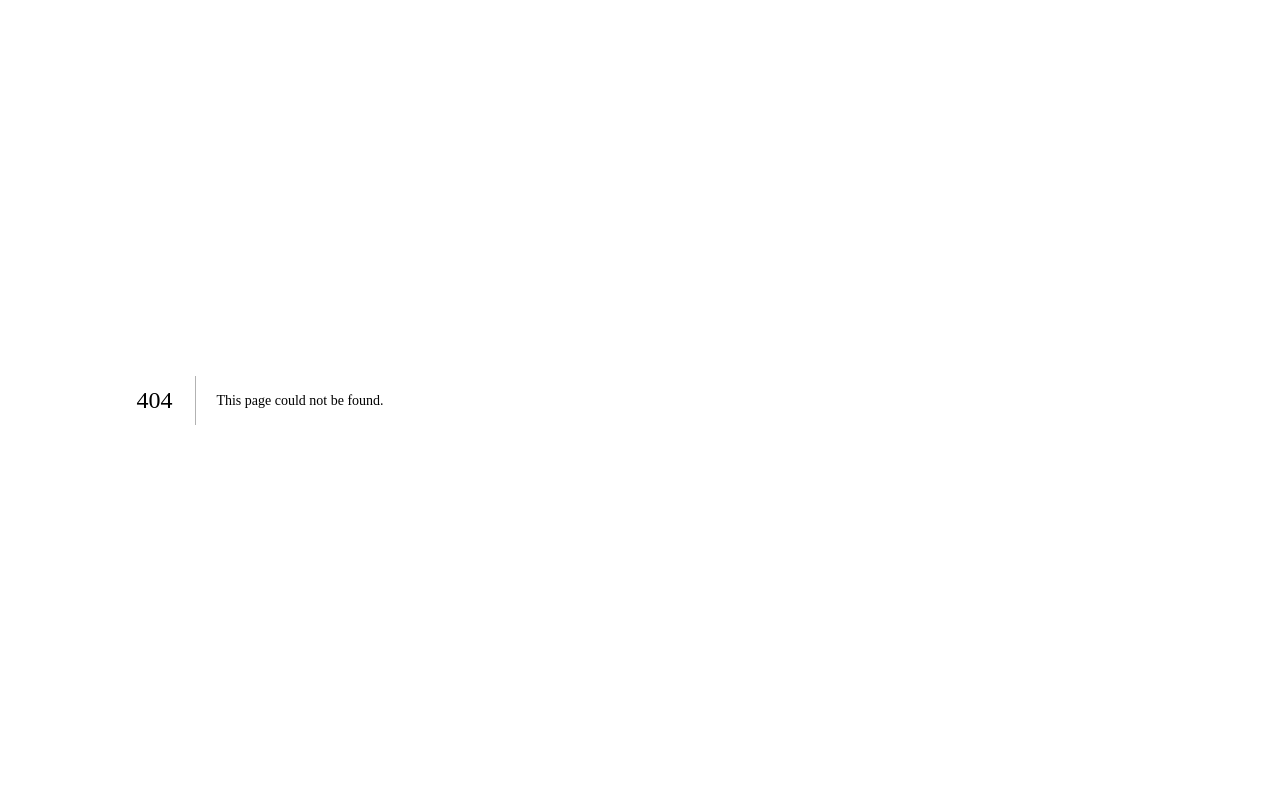
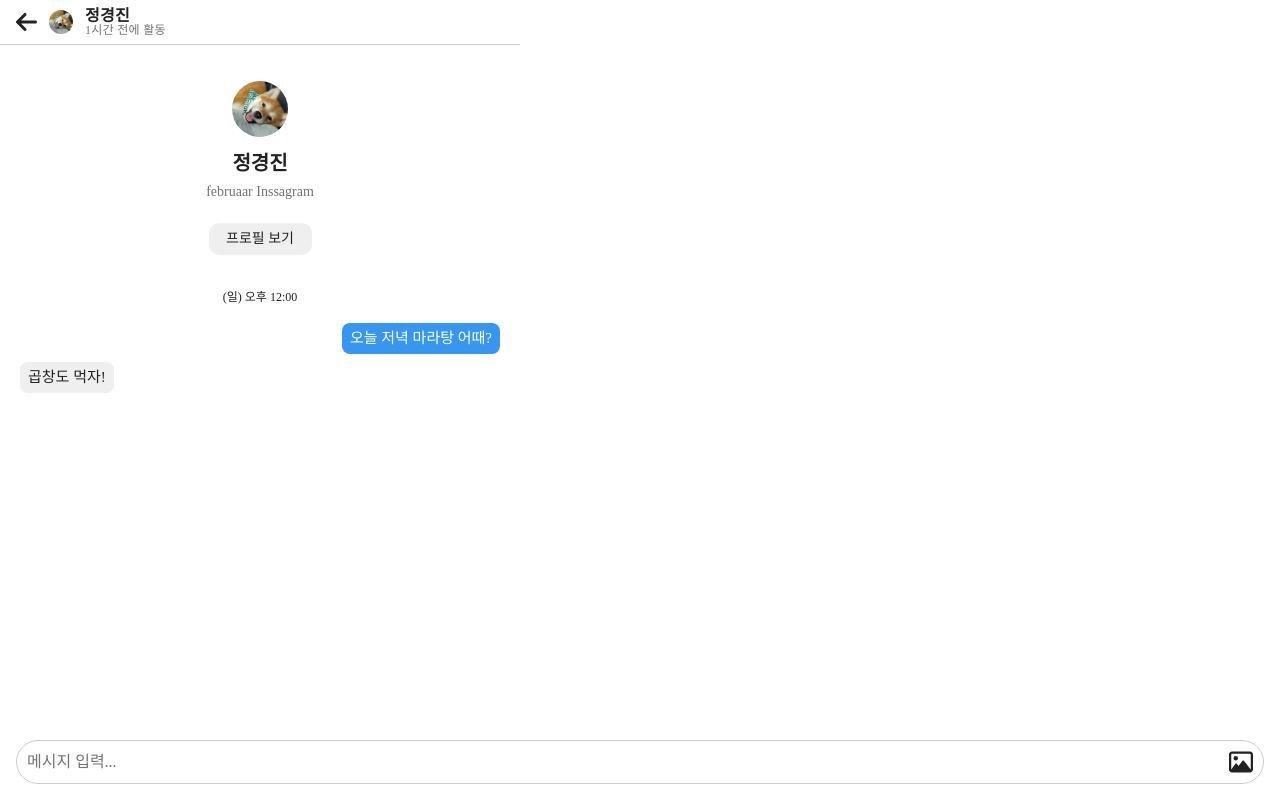
Before and after one commit to inssagram/FE, a Next.js app: page /direct/in in a window 1280 px wide. Before the commit this address had no page. Built offline with nearby package versions, Linux system fonts and the light colour scheme; a web font is replaced by a local one.

Commit message:
markup: direct-page layout

```diff
--- /dev/null
+++ b/components/atoms/DirectInHeader.tsx
@@ -0,0 +1,80 @@
+import Image from "next/image";
+import styled from "styled-components";
+import { FontAwesomeIcon } from "@fortawesome/react-fontawesome";
+import { faArrowLeft, faPenToSquare } from "@fortawesome/free-solid-svg-icons";
+
+const Header = styled.div`
+  display: flex;
+  flex-direction: row;
+  align-items: center;
+  width: 100%
+  height: 44px;
+  font-size: 20px;
+  font-weight: 700;
+  letter-spacing: 0.3px;
+  padding: 0 16px;
+  border-bottom: 1px solid #ccc;
+`;
+
+const BackIcon = styled.div`
+  padding-right: 12px;
+`;
+
+const Info = styled.div`
+  display: flex;
+  flex-direction: row;
+  align-items: center;
+  height: 44px;
+  gap: 6px;
+`;
+
+const Profile = styled.div`
+  display: flex;
+  align-items: center;
+  overflow: hidden;
+  border-radius: 100%;
+`;
+
+const Recent = styled.div`
+  display: flex;
+  flex-direction: column;
+  padding: 6px;
+`;
+
+const Account = styled.span`
+  font-size: 16px;
+`;
+
+const RecentTime = styled.span`
+  font-size: 12px;
+  font-weight: 400;
+  color: #737373;
+`;
+
+const DirectInHeader: React.FC = () => {
+  return (
+    <>
+      <Header>
+        <BackIcon>
+          <FontAwesomeIcon icon={faArrowLeft} fontSize={24} />
+        </BackIcon>
+        <Info>
+          <Profile>
+            <Image
+              src="/images/profile.jpg"
+              alt="프로필"
+              width={24}
+              height={24}
+            />
+          </Profile>
+          <Recent>
+            <Account>정경진</Account>
+            <RecentTime>1시간 전에 활동</RecentTime>
+          </Recent>
+        </Info>
+      </Header>
+    </>
+  );
+};
+
+export default DirectInHeader;
--- /dev/null
+++ b/components/atoms/DirectPartner.tsx
@@ -0,0 +1,72 @@
+import Image from "next/image";
+import Link from "next/link";
+import styled from "styled-components";
+
+const Partner = styled.div`
+  display: flex;
+  flex-direction: column;
+  align-items: center;
+  margin: 20px 0;
+  width: 100%;
+`;
+
+const Picture = styled.div`
+  padding: 16px 0;
+`;
+
+const Img = styled.div`
+  display: flex;
+  align-items: center;
+  overflow: hidden;
+  border-radius: 100%;
+`;
+
+const Name = styled.span`
+  text-align: center;
+  font-size: 20px;
+  font-weight: 600;
+`;
+
+const Id = styled.span`
+  font-size: 14px;
+  font-weight: 400;
+  color: #737373;
+  padding: 12px 0 24px 0;
+`;
+
+const Profile = styled.div`
+  display: flex;
+  justify-content: center;
+  align-items: center;
+  width: 103px;
+  height: 32px;
+  border-radius: 10px;
+  background-color: #efefef;
+  font-size: 14px;
+`;
+
+const DirectPartner = () => {
+  return (
+    <>
+      <Partner>
+        <Picture>
+          <Img>
+            <Image
+              src="/images/profile.jpg"
+              alt="프로필"
+              width={56}
+              height={56}
+            />
+          </Img>
+        </Picture>
+        <Name>정경진</Name>
+        <Id>februaar Inssagram</Id>
+        <Profile>
+          <Link href="/my">프로필 보기</Link>
+        </Profile>
+      </Partner>
+    </>
+  );
+};
+
+export default DirectPartner;
--- /dev/null
+++ b/components/input/DirectMessage.tsx
@@ -0,0 +1,52 @@
+import styled from "styled-components";
+import { FontAwesomeIcon } from "@fortawesome/react-fontawesome";
+import { faImage } from "@fortawesome/free-regular-svg-icons";
+
+const Container = styled.div`
+  position: fixed;
+  bottom: 0;
+  width: 100%;
+`;
+
+const Message = styled.div`
+  display: flex;
+  flex-direction: row;
+  align-items: center;
+  height: 44px;
+  margin: 16px;
+  border-radius: 22px;
+  border: 1px solid #ccc;
+  background-color: #fff;
+`;
+
+const Input = styled.input`
+  display: flex;
+  padding-left: 10px;
+  width: 100%;
+  border: none;
+  outline: none;
+  font-size: 16px;
+  color: #222;
+  background-color: transparent;
+`;
+
+const ImageIcon = styled.div`
+  padding: 10px;
+`;
+
+const DirectMessage = () => {
+  return (
+    <>
+      <Container>
+        <Message>
+          <Input placeholder="메시지 입력..."></Input>
+          <ImageIcon>
+            <FontAwesomeIcon icon={faImage} fontSize={24} />
+          </ImageIcon>
+        </Message>
+      </Container>
+    </>
+  );
+};
+
+export default DirectMessage;
--- /dev/null
+++ b/components/list/DmContentsList.tsx
@@ -0,0 +1,47 @@
+import styled from "styled-components";
+
+const Content = styled.div`
+  font-size: 15px;
+  display: flex;
+  flex-direction: column;
+  align-items: flex-end;
+  padding: 0 16px;
+`;
+
+const RecentTime = styled.span`
+  display: flex;
+  justify-content: center;
+  width: 100%;
+  padding: 16px 20px;
+  font-size: 12px;
+`;
+
+const Message = styled.div`
+  max-width: 245px;
+  padding: 8px;
+  margin: 4px;
+  border-radius: 8px;
+`;
+
+const MyMessage = styled(Message)`
+  color: #fff;
+  background-color: #3797f0;
+  align-self: flex-end;
+`;
+
+const OtherMessage = styled(Message)`
+  background-color: #efefef;
+  align-self: flex-start;
+`;
+
+const DmContentsList = () => {
+  return (
+    <Content>
+      <RecentTime>(일) 오후 12:00</RecentTime>
+      <MyMessage>오늘 저녁 마라탕 어때?</MyMessage>
+      <OtherMessage>곱창도 먹자!</OtherMessage>
+    </Content>
+  );
+};
+
+export default DmContentsList;
--- /dev/null
+++ b/pages/direct/in/index.tsx
@@ -0,0 +1,17 @@
+import DirectInHeader from "../../../components/atoms/DirectInHeader";
+import DirectPartner from "../../../components/atoms/DirectPartner";
+import DirectMessage from "../../../components/input/DirectMessage";
+import DmContentsList from "../../../components/list/DmContentsList";
+
+const In: React.FC = () => {
+  return (
+    <>
+      <DirectInHeader />
+      <DirectPartner />
+      <DmContentsList />
+      <DirectMessage />
+    </>
+  );
+};
+
+export default In;
```
Also changed, not shown: components/input/DirectSearchBar.tsx (added, +42 -0 lines), components/list/DmAccountsList.tsx (renamed from components/list/DirectList.tsx, +7 -7 lines), pages/direct/index.tsx (+5 -5 lines), pages/direct/new/index.tsx (added, +25 -0 lines), pages/direct/new/styled.ts (added, +36 -0 lines), pages/direct/in/styled.tsx (added).
